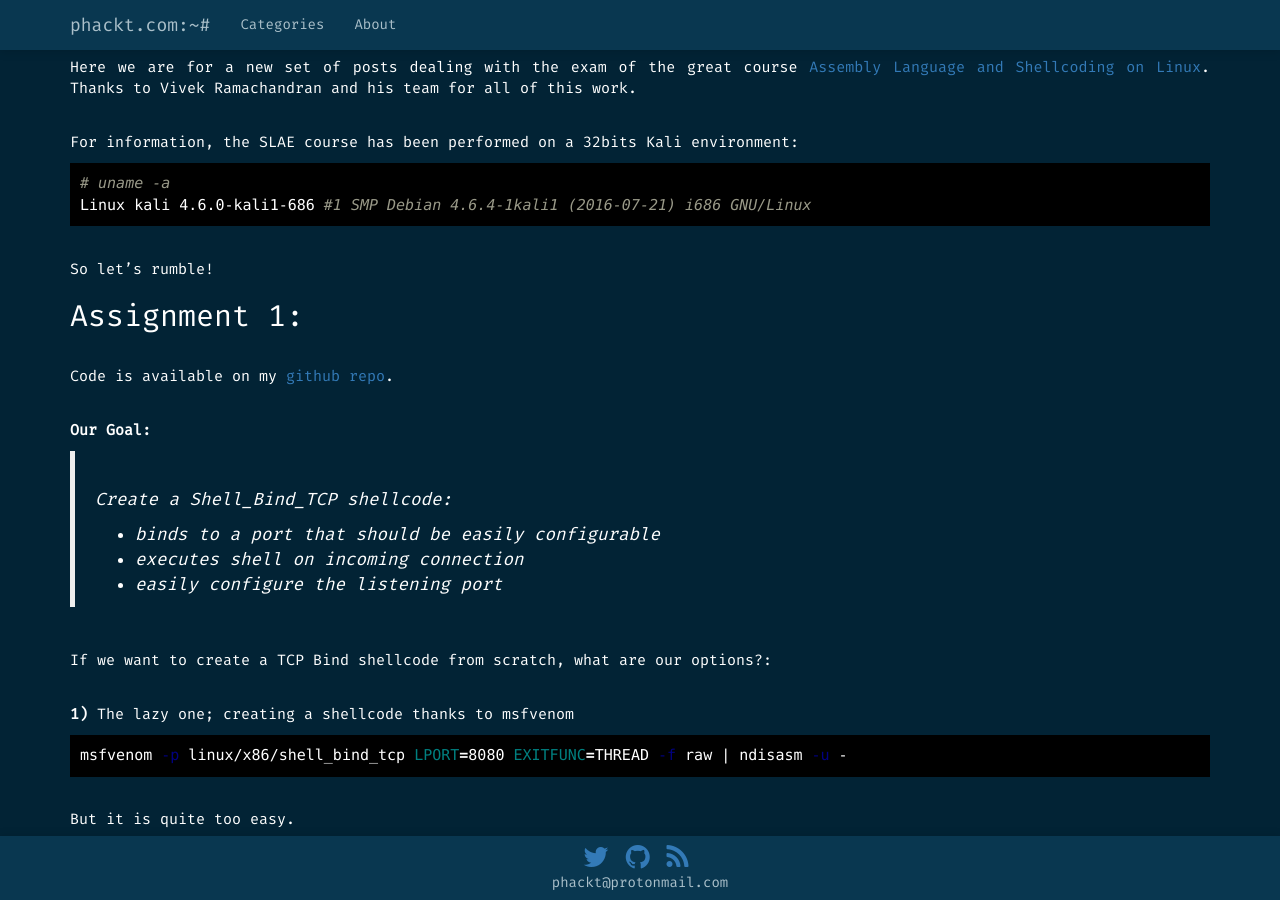
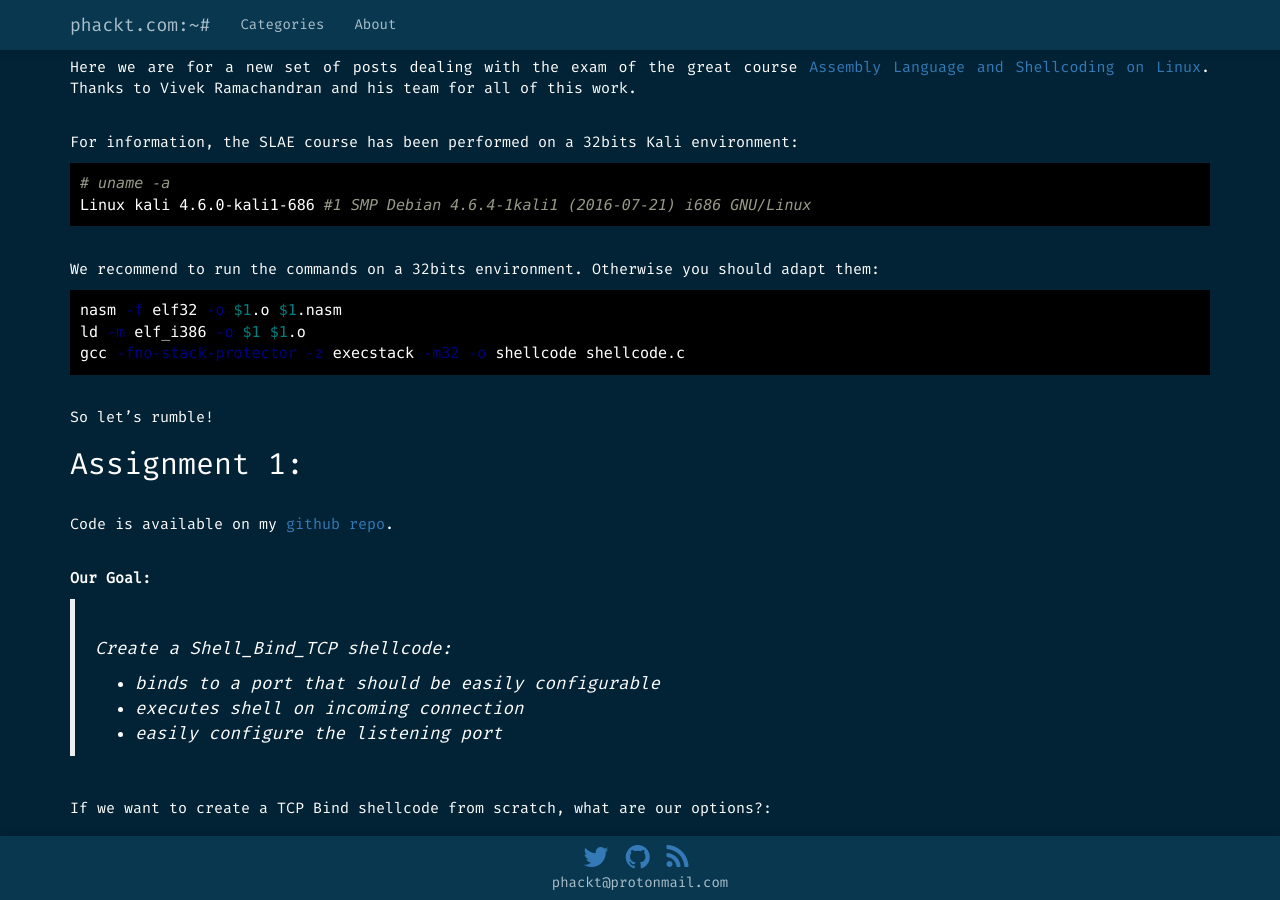
Before and after one commit to phackt/phackt.github.io, a Jekyll site: the page built from _posts/2017-04-13-slae-tcp-bind-shell.markdown, in a window 1280 px wide and 900 px high, scrolled down 509 px. Built offline with Jekyll 4.4.1, drawn with Linux system fonts in a browser that asks for light colours; nearby versions of some CDN libraries; some web fonts are replaced; comment, search, counter and statistics services are not loaded; some of the changed text lies outside the part shown.

Commit message:
update args line for gcc

````diff
--- a/_posts/2017-04-13-slae-tcp-bind-shell.markdown
+++ b/_posts/2017-04-13-slae-tcp-bind-shell.markdown
@@ -17,6 +17,13 @@ For information, the SLAE course has been performed on a 32bits Kali environment
 ```bash
 # uname -a
 Linux kali 4.6.0-kali1-686 #1 SMP Debian 4.6.4-1kali1 (2016-07-21) i686 GNU/Linux
+```
+
+We recommend to run the commands on a 32bits environment. Otherwise you should adapt them:
+```bash
+nasm -f elf32 -o $1.o $1.nasm
+ld -m elf_i386 -o $1 $1.o
+gcc -fno-stack-protector -z execstack -m32 -o shellcode shellcode.c
 ```
 
 So let's rumble!
@@ -81,7 +88,7 @@ int main(void)
 
 Let's test it:
 ```bash
-gcc -ggdb -o shell-bind-tcp shell-bind-tcp.c
+gcc -fno-stack-protector -z execstack -ggdb -o shell-bind-tcp shell-bind-tcp.c
 ./shell-bind-tcp
 
 
@@ -300,7 +307,7 @@ objdump -d ./shell_bind_tcp|grep '[0-9a-f]:'|grep -v 'file'|cut -f2 -d:|cut -f1-
 
 Let's execute it in [shellcode.c](https://github.com/phackt/slae/blob/master/assignment1/shellcode.c):
 ```bash
-gcc -o shellcode shellcode.c && ./shellcode
+gcc -fno-stack-protector -z execstack -o shellcode shellcode.c && ./shellcode
 ```
 
 Then from another shell:
--- a/_posts/2017-04-19-slae-tcp-reverse-shell.markdown
+++ b/_posts/2017-04-19-slae-tcp-reverse-shell.markdown
@@ -72,7 +72,7 @@ Ncat: Listening on 0.0.0.0:8080
 
 Let's connect:
 ```bash
-gcc -o shell_reverse_tcp shell_reverse_tcp.c && ./shell_reverse_tcp
+gcc -fno-stack-protector -z execstack -o shell_reverse_tcp shell_reverse_tcp.c && ./shell_reverse_tcp
 
 ```
 
@@ -335,7 +335,7 @@ We are pushing the *dl* byte register in replacement of a null byte.
 
 So now let's confirm that the generated nasm source file leads to a working shellcode once compiled thanks to [shellcode.c](https://github.com/phackt/slae/tree/master/assignment2/shellcode.c):
 ```bash
-gcc -o shellcode shellcode.c && ./shellcode
+gcc -fno-stack-protector -z execstack -o shellcode shellcode.c && ./shellcode
 Shellcode Length: 106
 
 ```
--- a/_posts/2017-04-21-slae-egg-hunter.markdown
+++ b/_posts/2017-04-21-slae-egg-hunter.markdown
@@ -198,7 +198,7 @@ next_addr:
 
 Replacing the egg hunter in our [shellcode_heap.c](https://github.com/phackt/slae/blob/master/assignment3/shellcode_heap.c) with the above egg hunter shellcode, compiling and executing provides:
 ```bash
-# gcc -o shellcode_heap shellcode_heap.c  && ./shellcode_heap
+# gcc -fno-stack-protector -z execstack -o shellcode_heap shellcode_heap.c  && ./shellcode_heap
 Egg hunter shellcode Length:  34
 Egg shellcode Length:  74
 # id
@@ -222,7 +222,7 @@ unsigned char buf[] =
 
 Let's compile and execute shellcode_heap.c:
 ```bash
-gcc -o shellcode_heap shellcode_heap.c  && ./shellcode_heap
+gcc -fno-stack-protector -z execstack -o shellcode_heap shellcode_heap.c  && ./shellcode_heap
 Egg hunter shellcode Length:  34
 Egg shellcode Length:  99
 
--- a/_posts/2017-04-23-encoding-decoding-shellcode.markdown
+++ b/_posts/2017-04-23-encoding-decoding-shellcode.markdown
@@ -56,7 +56,7 @@ _start:
 
 Testing the execve stack shellcode provides a /bin/bash prompt indeed:
 ```bash
-# gcc -o shellcode shellcode.c  && ./shellcode
+# gcc -fno-stack-protector -z execstack -o shellcode shellcode.c  && ./shellcode
 Shellcode Length:  30
 root@kali:/root/Documents/pentest/certs/slae/exam/assignment4# id
 uid=0(root) gid=0(root) groups=0(root)
--- a/_posts/2017-04-29-slae-polymorphic-shellcodes.markdown
+++ b/_posts/2017-04-29-slae-polymorphic-shellcodes.markdown
@@ -147,7 +147,7 @@ Let's compile our polymorphic shellcode:
 
 Let's run it into [shellcode.c](https://github.com/phackt/slae/tree/master/assignment6/execve/shellcode.c):
 ```bash
-# gcc -o shellcode shellcode.c && ./shellcode
+# gcc -fno-stack-protector -z execstack -o shellcode shellcode.c && ./shellcode
 Shellcode Length:  73
 # id
 uid=0(root) gid=0(root) groups=0(root)
@@ -161,7 +161,7 @@ For this second shellcode let's have a look at a [shellcode](http://shell-storm.
 
 Let's compile and debug thanks to gdb:
 ```bash
-# gcc -o unlink unlink.c && chmod u+x ./unlink && ./unlink
+# gcc -fno-stack-protector -z execstack -o unlink unlink.c && chmod u+x ./unlink && ./unlink
 Shellcode Length: 35
 # ls -lrt /etc/passwd*
 -rw------- 1 0 root 3025 mars   1 21:47 /etc/passwd-
--- a/_posts/2017-04-30-slae-shellcode-crypter.markdown
+++ b/_posts/2017-04-30-slae-shellcode-crypter.markdown
@@ -117,7 +117,7 @@ int main() {
 
 Let's compile and run our TEA crypter:
 ```bash
-# gcc -o tea_crypter tea_crypter.c && chmod u+x ./tea_crypter && ./tea_crypter
+# gcc -fno-stack-protector -z execstack -o tea_crypter tea_crypter.c && chmod u+x ./tea_crypter && ./tea_crypter
 Ciphered shellcode size: 25
 Ciphered shellcode:
 \x75\xac\xf4\x4c\x4f\x97\x9a\x0a\x92\xb5\x29\x5f\x9e\xa3\xa0\x53\xa7\xa9\xcd\x3c\x6f\x85\xee\x95\x80
@@ -183,7 +183,7 @@ int main() {
 
 Then:
 ```bash
-# gcc -o tea_crypter tea_crypter.c && chmod u+x ./tegcc -o tea_decrypter tea_decrypter.c && chmod u+x ./tea_decrypter && ./tea_decrypter
+# gcc -fno-stack-protector -z execstack -o tea_crypter tea_crypter.c && chmod u+x ./tegcc -fno-stack-protector -z execstack -o tea_decrypter tea_decrypter.c && chmod u+x ./tea_decrypter && ./tea_decrypter
 Decrypted shellcode:
 \x75\xac\xf4\x4c\x4f\x97\x9a\x0a\x92\xb5\x29\x5f\x9e\xa3\xa0\x53\xa7\xa9\xcd\x3c\x6f\x85\xee\x95\x80
 Running shellcode...
````
